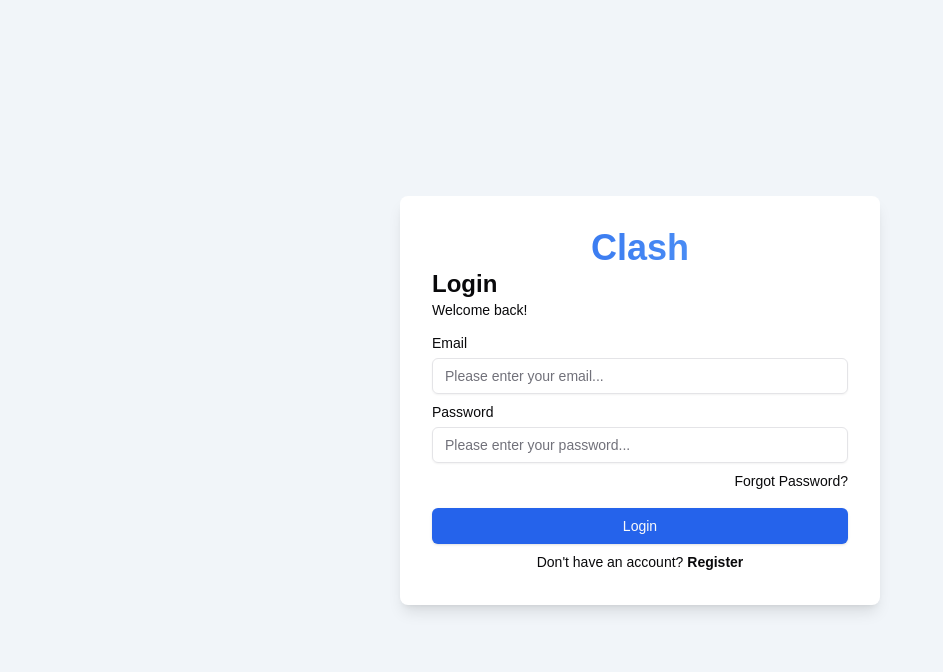
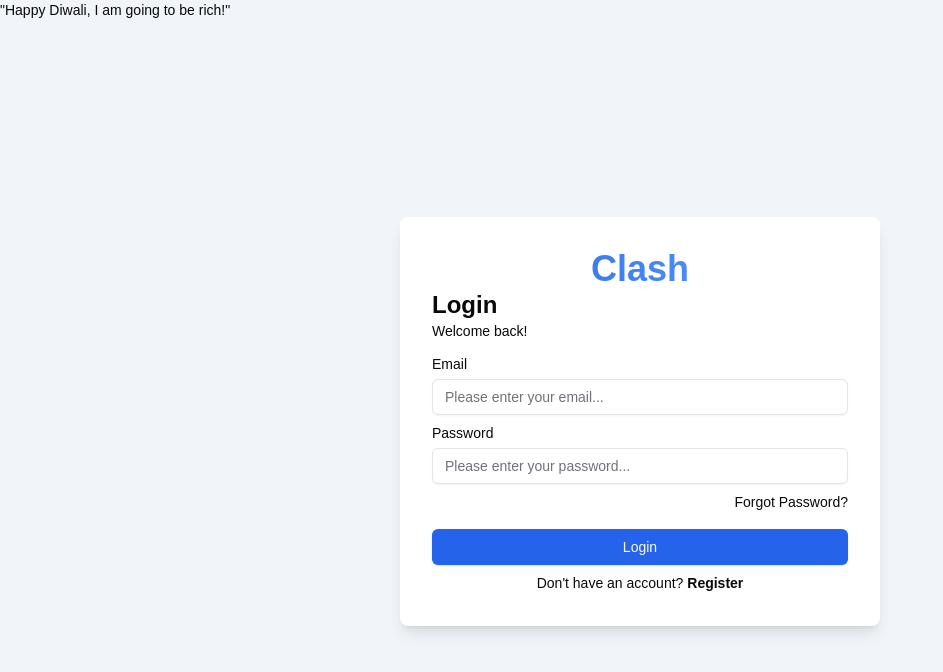
Before and after one commit to KD3010/clash-web, a Next.js app: page /login in a window 1280 px wide. Shown: the top 672 px of the page, without its empty margins (0-943 px from the left). Built offline with nearby package versions, Linux system fonts and the light colour scheme.

Commit message:
Happy Diwali

```diff
--- a/app/layout.tsx
+++ b/app/layout.tsx
@@ -30,6 +30,7 @@
       <body
         className={`${geistSans.variable} ${geistMono.variable} antialiased bg-slate-100`}
       >
+        "Happy Diwali, I am going to be rich!"
         <main><AppProvider>{children}</AppProvider></main>
         <Toaster />
       </body>
```
